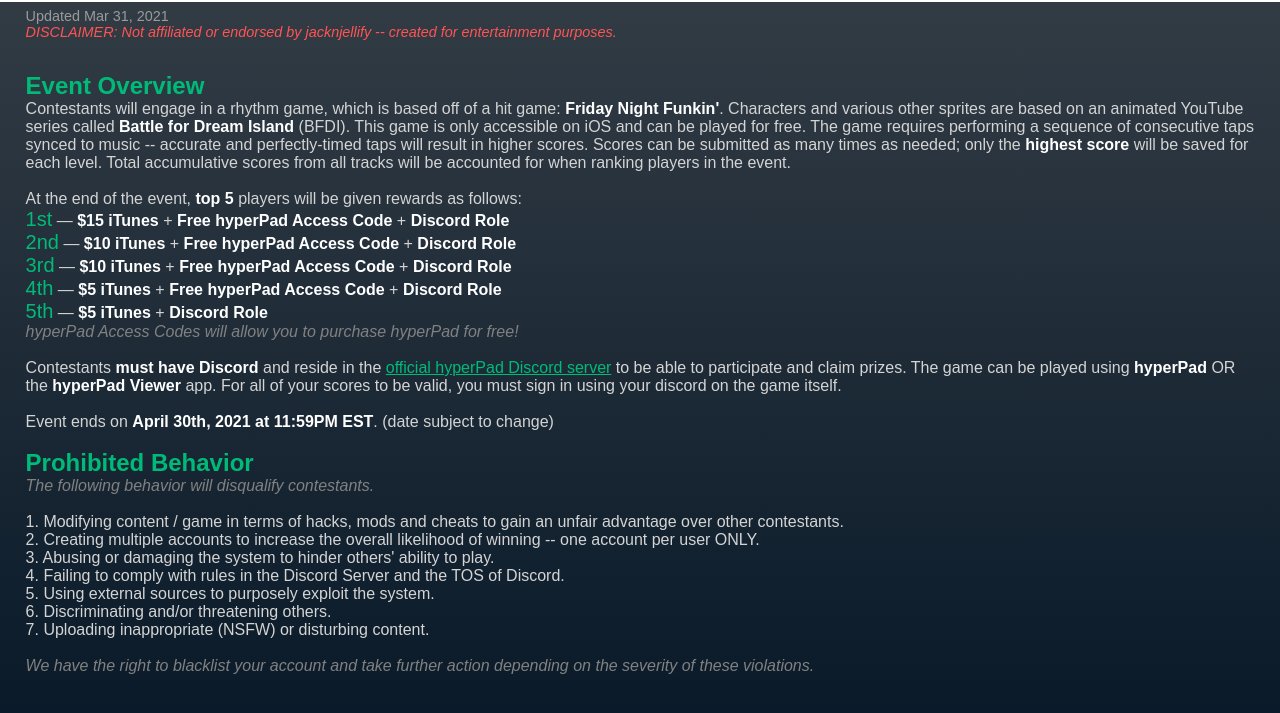
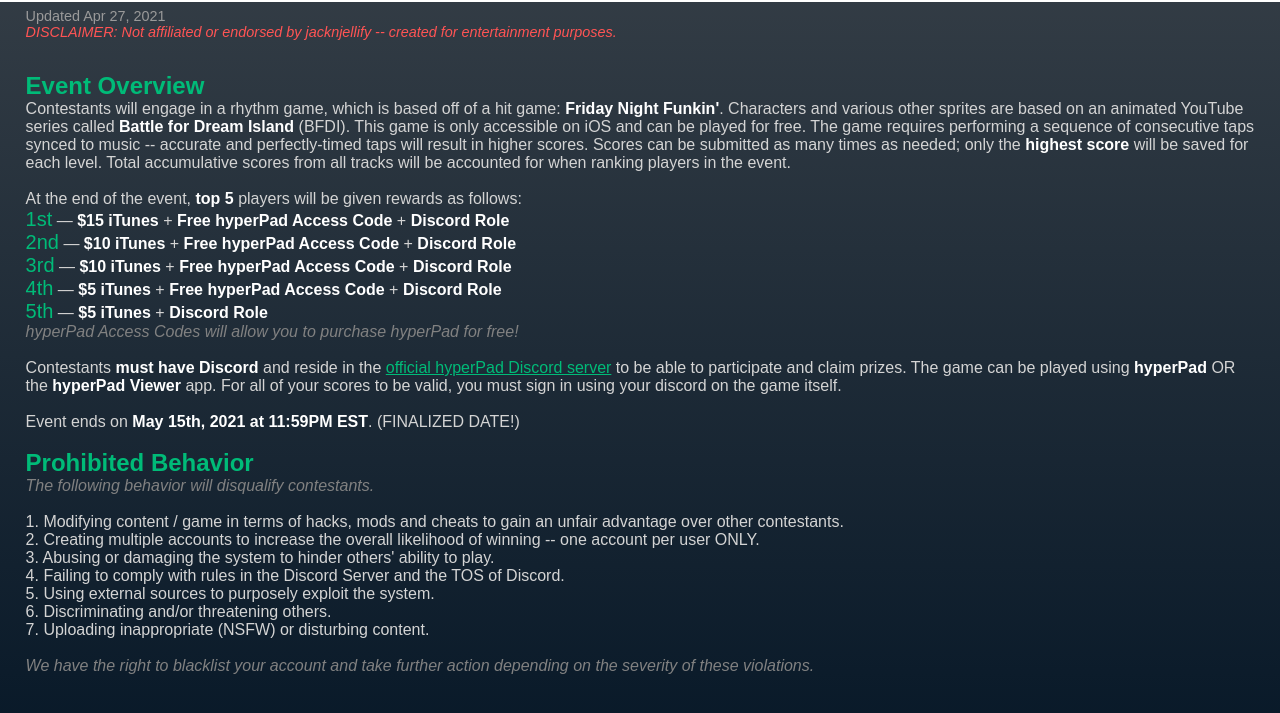
Before and after one commit to RXCodes/bobs-speedy-adventure, a plain HTML site: page tpom.html in a window 1280 px wide. Shown: the part 962-1675 px from the top of the page. Drawn offline with Linux system fonts and the light colour scheme.

Commit message:
Update tpom.html

```diff
--- a/tpom.html
+++ b/tpom.html
@@ -63,7 +63,7 @@
     <h
        style="font-size:220%"
        ><b>TPOM Event </b></h><p style="font-size: 90%; padding-top:2px; color:#9a9a9a">
-    Updated Mar 31, 2021<br>
+    Updated Apr 27, 2021<br>
       <em style="color:#ff5454">DISCLAIMER: Not affiliated or endorsed by jacknjellify -- created for entertainment purposes.</em>
       </p>
     </div>
@@ -83,7 +83,7 @@
      <em>hyperPad Access Codes will allow you to purchase hyperPad for free!</em><br><br>
 
      Contestants <b>must have Discord</b> and reside in the <a href="https://discord.gg/RpXHJXq">official hyperPad Discord server</a> to be able to participate and claim prizes. The game can be played using <b>hyperPad</b> OR the <b>hyperPad Viewer</b> app. For all of your scores to be valid, you must sign in using your discord on the game itself.<br><br>
-Event ends on <b>April 30th, 2021 at 11:59PM EST</b>. (date subject to change)
+Event ends on <b>May 15th, 2021 at 11:59PM EST</b>. (FINALIZED DATE!)
 
      <br><br><b><c>Prohibited Behavior</c></b><br>
      <em>The following behavior will disqualify contestants.</em><br><br>
```
